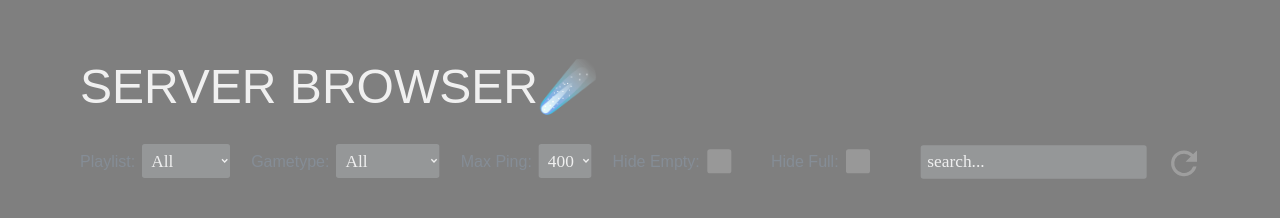
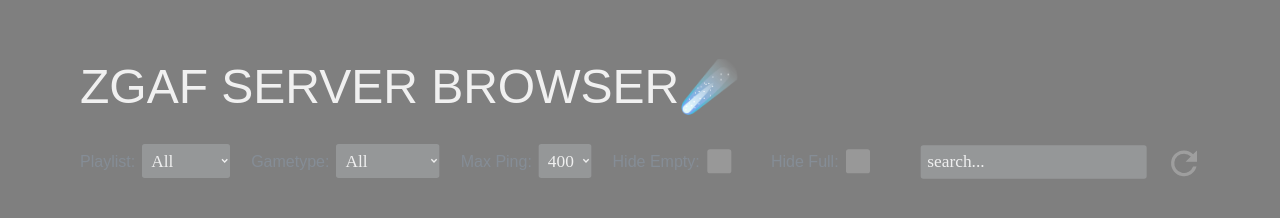
Before and after one commit to ZeroGravityAntFarm/ZeroGravity-ServerBrowser, a plain HTML site: page index.html in a window 1280 px wide. Drawn offline with nearby package versions, Linux system fonts and the light colour scheme.

Commit message:
Update index.html

```diff
--- a/index.html
+++ b/index.html
@@ -4,7 +4,7 @@
 
 <head>
     <meta charset="UTF-8">
-    <title>Server Browser</title>
+    <title>ZGAF Server Browser</title>
     <link rel="stylesheet" href="style.css">
 
     <script type="text/javascript" src="dew://lib/jquery-2.2.1.min.js"></script>
@@ -21,7 +21,7 @@
         <div class="page_content container">
             <div class="server-list-header">
                 <div id="topInfo">
-                    <p id="menuTitle">Server Browser☄️</p>
+                    <p id="menuTitle">ZGAF Server Browser☄️</p>
                     <p id="population"></p>
                 </div>
                 <div class="playlist-tabs">
@@ -47,6 +47,7 @@
                                             <option value="vip">VIP</option>
                                             <option value="oddball">Oddball</option>
                                             <option value="forge">Forge</option>
+                                            <option value="territories">Forge</option>
                                     </select>
                                 <span class="ping">Max Ping:</span>
                                 <select id="maxping">
```
